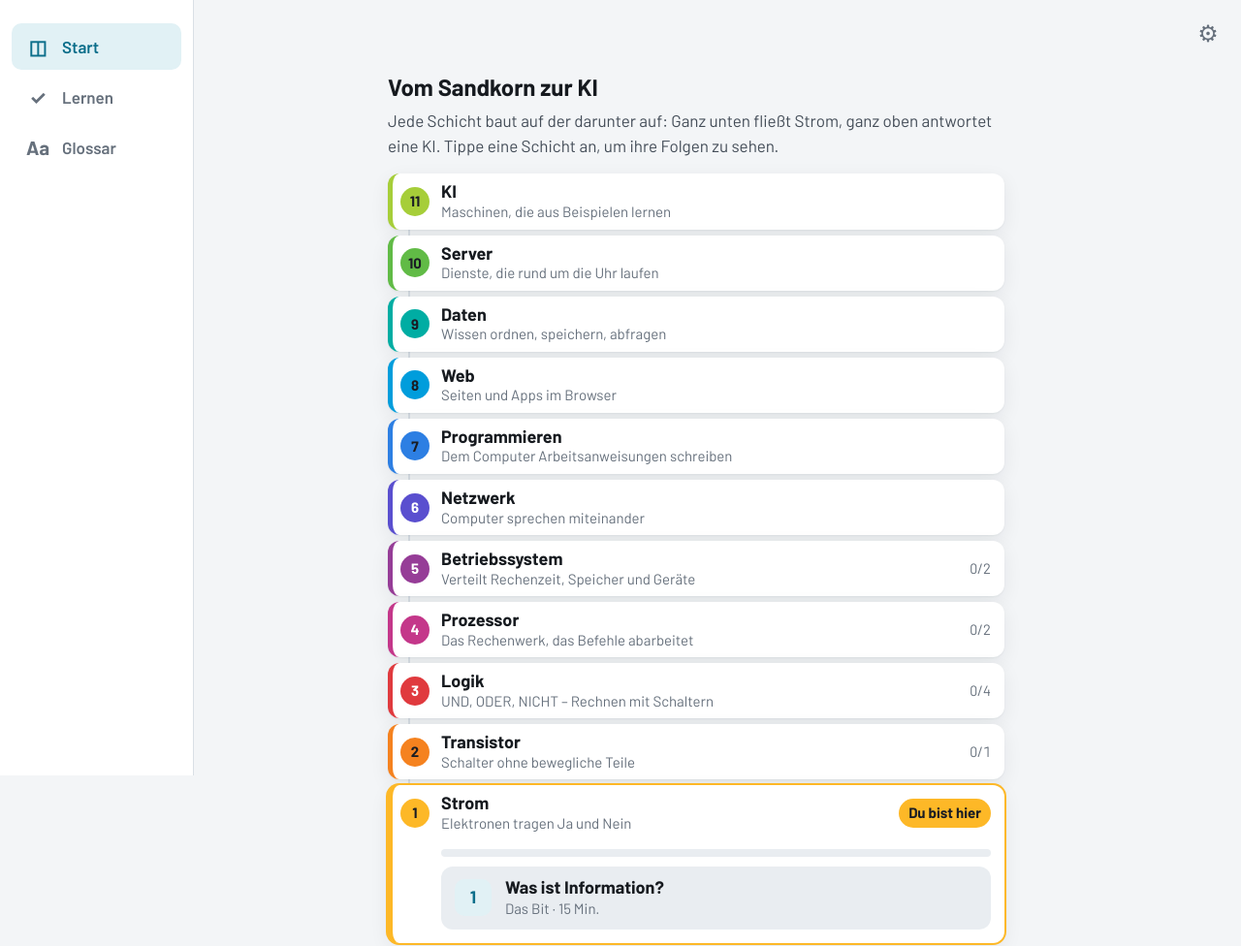
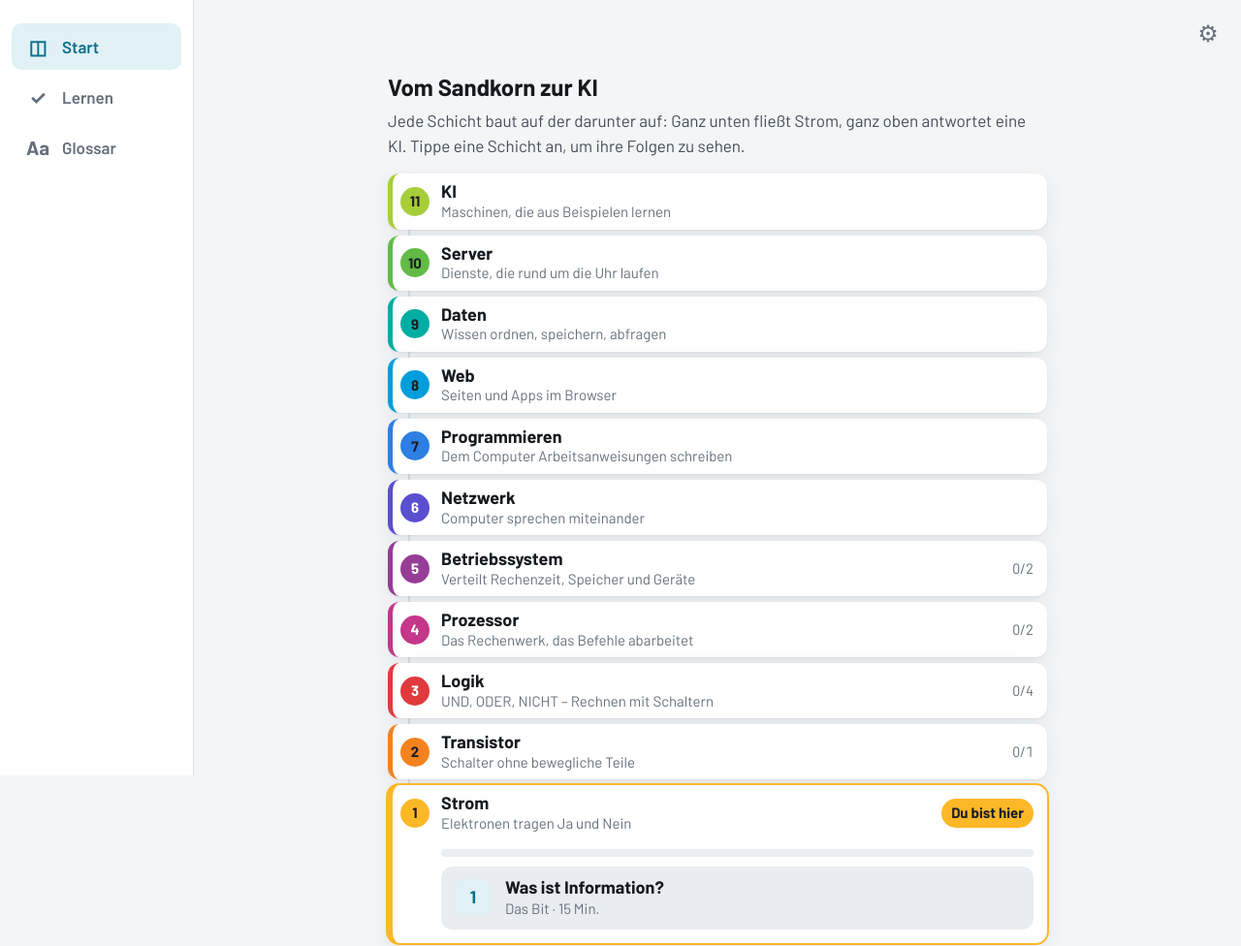
Before and after one commit to philipauras/it-trainer, a website with bundled scripts: page index.html in a window 1280 px wide. Shown: the top 976 px of the page at 97% size. Built offline with nearby package versions, Linux system fonts and the light colour scheme.

Commit message:
Startseite: Schichten wieder volle Breite (Zahnrad-Abstand nur an der Überschrift)
Co-Authored-By: Claude Opus 5.5 <noreply@anthropic.com>

```diff
--- a/css/app.css
+++ b/css/app.css
@@ -47,6 +47,8 @@ img, svg { max-width: 100%; }
 .zahnrad:hover, .zahnrad[aria-current] { color: var(--c-akzent); background: var(--c-akzent-weich); }
 .zahnrad-punkt { position: absolute; top: 8px; right: 8px; width: 10px; height: 10px; border-radius: 50%; background: var(--c-akzent); }
 .ansicht > :first-child { padding-right: 44px; } /* nichts unter dem Zahnrad verstecken */
+.ansicht > .schichten:first-child { padding-right: 0; } /* Startseite: nur die Überschrift macht Platz fürs Zahnrad */
+.schichten > .abschnitt-titel { padding-right: 44px; }
 @media (min-width: 900px) {
   .rahmen { display: grid; grid-template-columns: 200px 1fr; }
   .hauptnavi {
```
